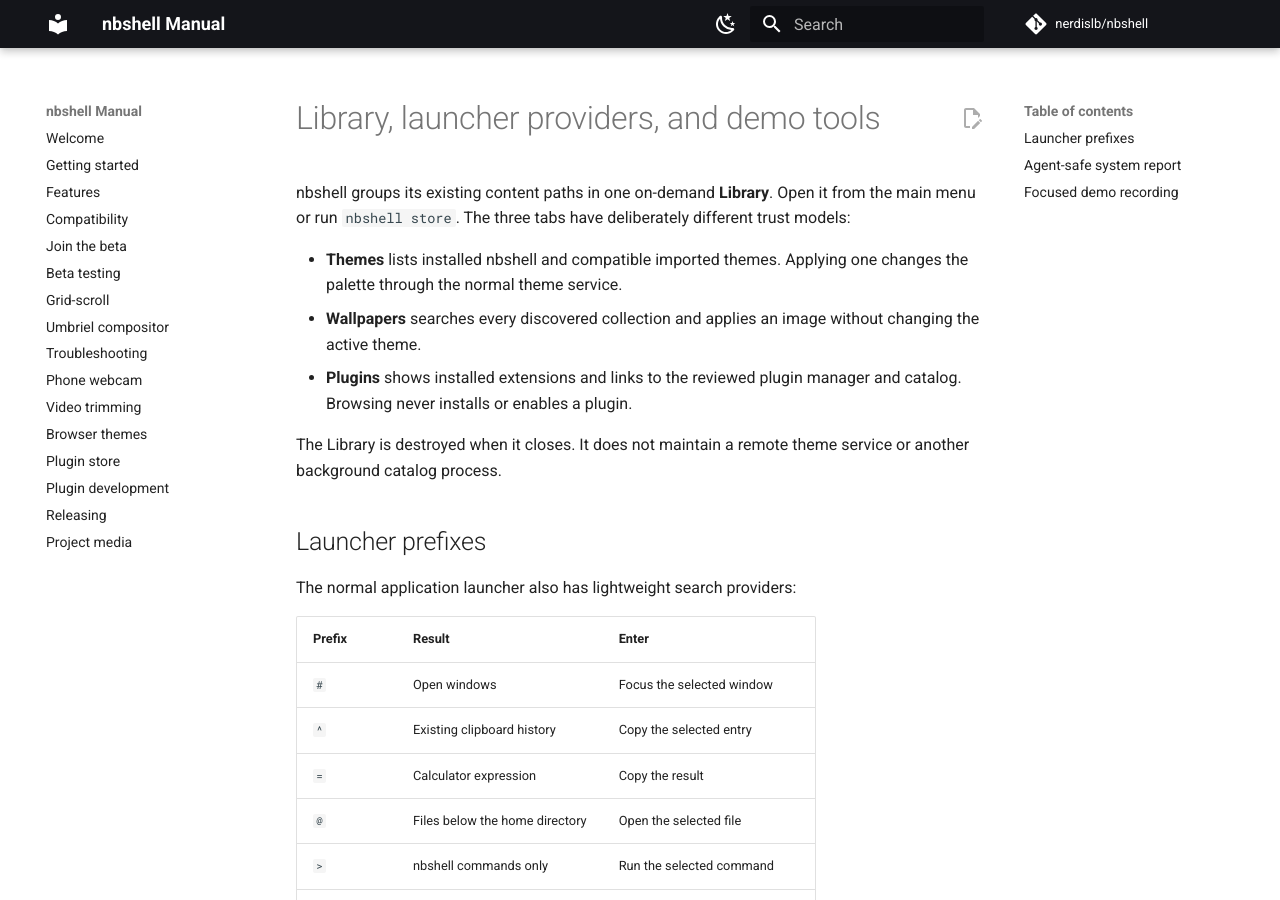
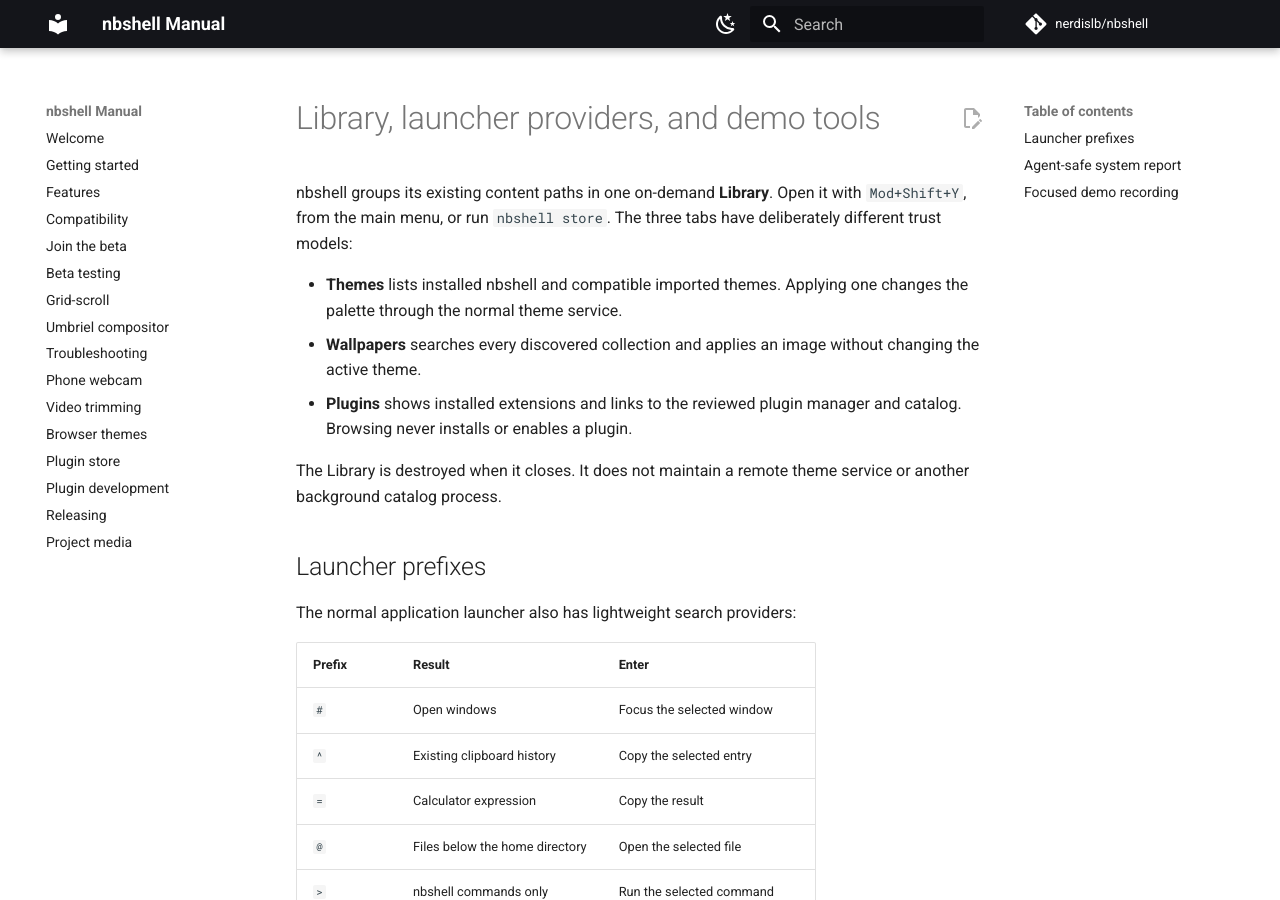
Before and after one commit to nerdislb/nbshell, an MkDocs documentation site: the page built from docs/library-search-and-demos.md, in a window 1280 px wide and 900 px high. Built offline with MkDocs 1.6.1 and Material for MkDocs 9.7.7, drawn with Linux system fonts in a browser that asks for light colours; comment, search, counter and statistics services are not loaded.

Commit message:
feat: bind library to Mod Shift Y

```diff
--- a/docs/library-search-and-demos.md
+++ b/docs/library-search-and-demos.md
@@ -1,7 +1,7 @@
 # Library, launcher providers, and demo tools
 
 nbshell groups its existing content paths in one on-demand **Library**. Open it
-from the main menu or run `nbshell store`. The three tabs have deliberately
+with `Mod+Shift+Y`, from the main menu, or run `nbshell store`. The three tabs have deliberately
 different trust models:
 
 - **Themes** lists installed nbshell and compatible imported themes. Applying
```
Also changed, not shown: 2 other files.
